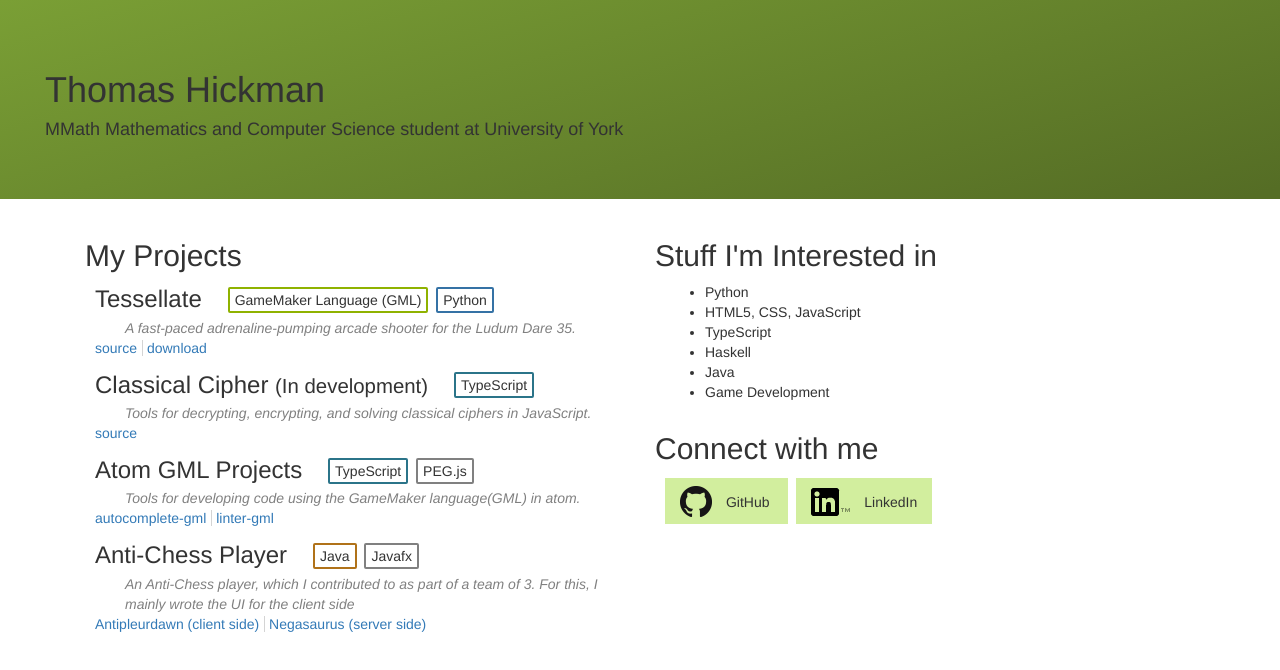
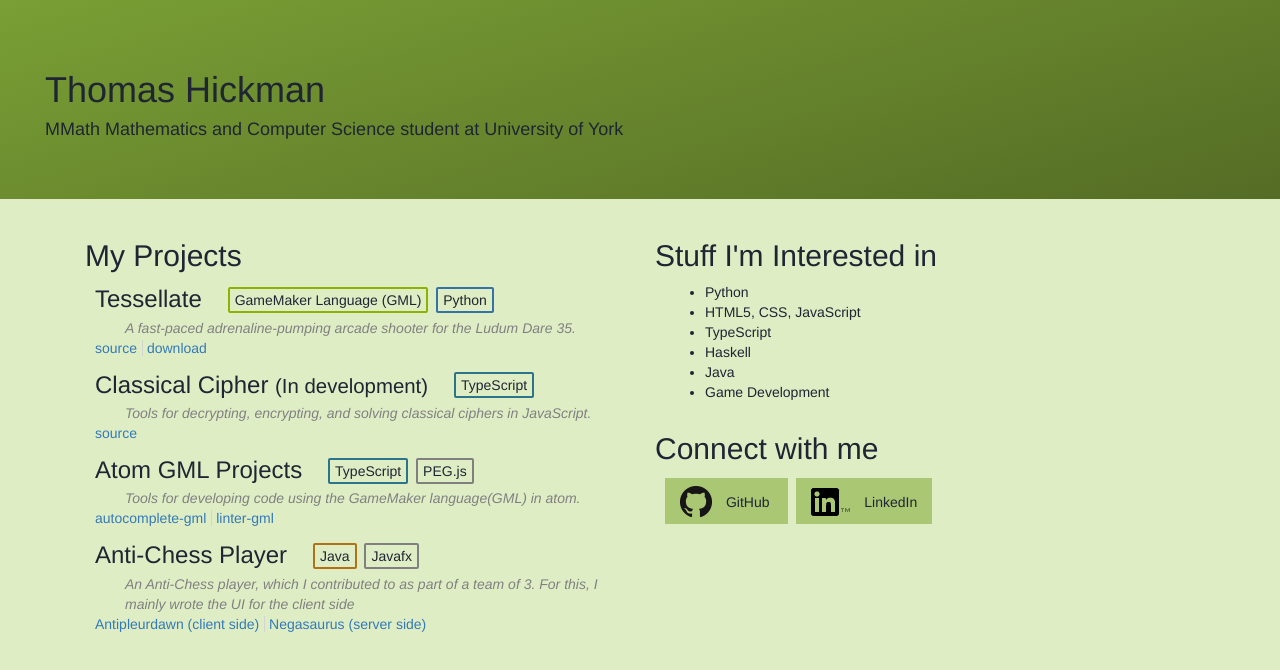
Before and after one commit to ThomasHickman/thomashickman.github.io, a plain HTML site: page index.html in a window 1280 px wide. Drawn offline with Linux system fonts and the light colour scheme.

Commit message:
Applied new colour scheme

```diff
--- a/common/common.css
+++ b/common/common.css
@@ -2,6 +2,8 @@
     --primary-color: #7A9F35;
 }
 /*prev #C17979*/
+
+/*http://paletton.com/#uid=12n0u0klllraIwbg4qKqBgcvXaQ*/
 
 
 /*Animations*/
@@ -36,6 +38,7 @@
 /*Generic rules*/
 body {
     color: rgb(31, 37, 51);
+    background-color: #DFEDC5;
 }
 
 section>.content{
--- a/index.css
+++ b/index.css
@@ -83,7 +83,7 @@ header .links > *{
 
 .connections .connection {
     margin-bottom: 11px;
-    background-color: #D2EE9E;
+    background-color: #AAC774;
     padding: 15px;
     width: 142px;
     display: inline;
--- a/index.html
+++ b/index.html
@@ -6,15 +6,15 @@
     <meta name="viewport" content="width=device-width, initial-scale=1">
     <title>Thomas Hickman - Home</title>
 
-    <link href="common/common.css" rel="stylesheet">
-    <link href="index.css" rel="stylesheet">
-
     <script src="lib/jquery-1.12.3.min.js"></script>
     <script src="lib/bootstrap/js/bootstrap.min.js"></script>
     <script type="text/javascript" src="index.js" defer></script>
 
     <link href="lib/bootstrap/css/bootstrap.min.css" rel="stylesheet">
     <link href="lib/bootstrap/css/bootstrap-theme.min.css" rel="stylesheet">
+
+    <link href="common/common.css" rel="stylesheet">
+    <link href="index.css" rel="stylesheet">
     <!--[if lt IE 9]>
       <script src="https://oss.maxcdn.com/html5shiv/3.7.2/html5shiv.min.js"></script>
       <script src="https://oss.maxcdn.com/respond/1.4.2/respond.min.js"></script>
```
